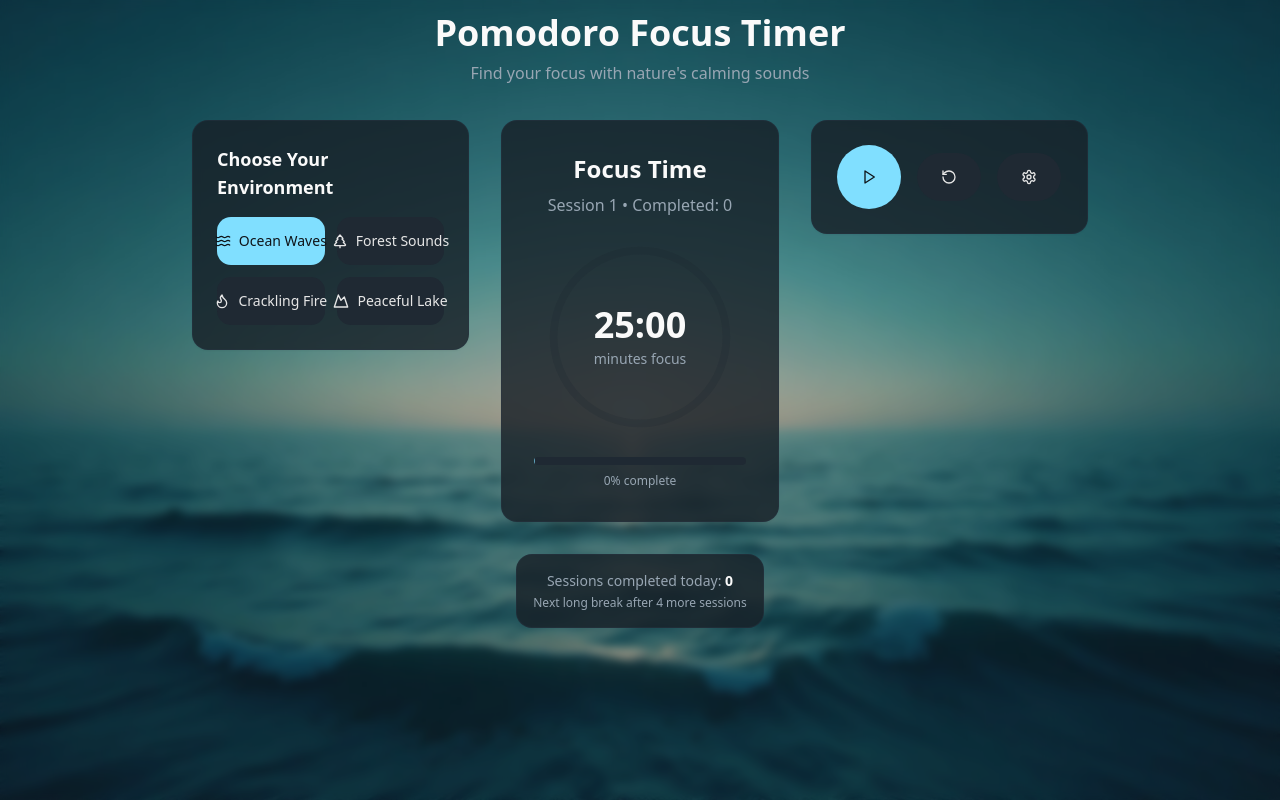
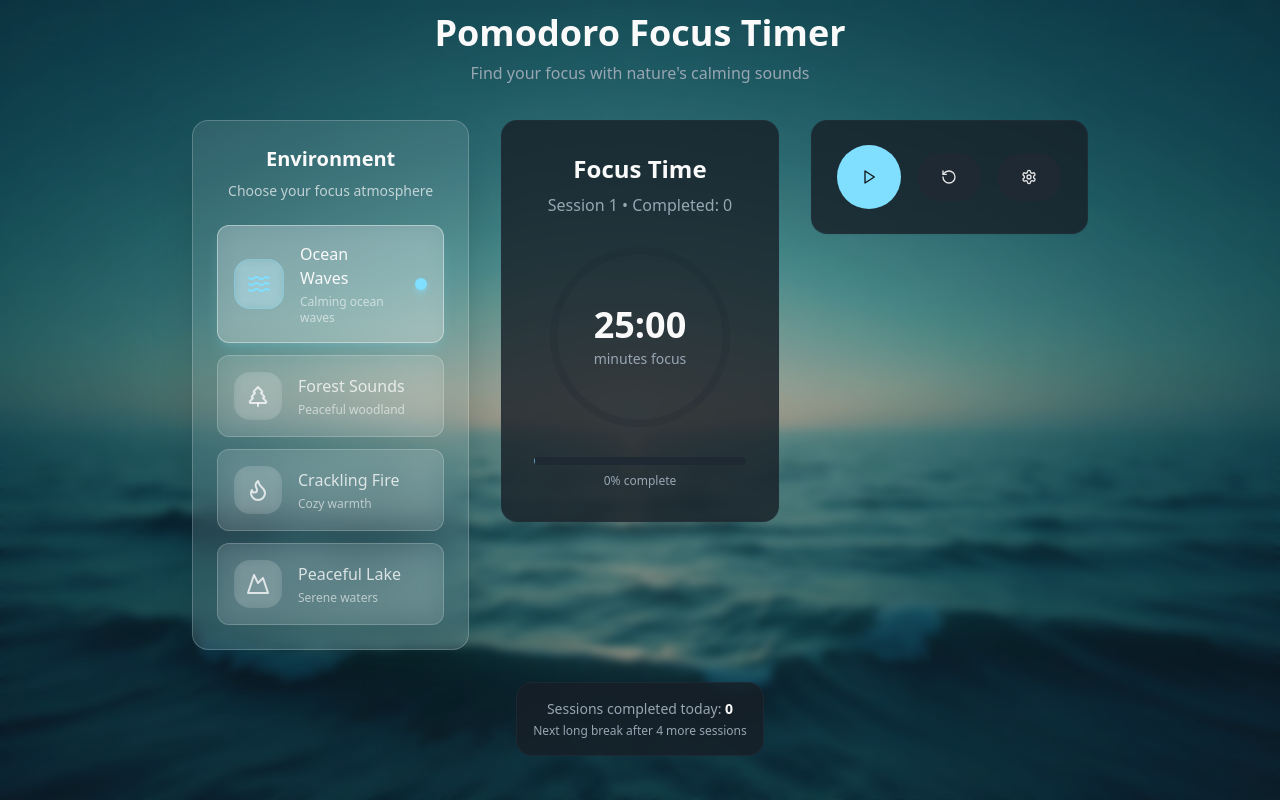
Before and after one commit to dimasmukhlas/webpomodoro, a React (Vite) app: page / in a window 1280 px wide. Built offline with nearby package versions, Linux system fonts and the light colour scheme.

Commit message:
Refactor: Improve theme selection UI
Enhance the theme selection interface for a tidier appearance and a more glassy aesthetic.

```diff
--- a/src/components/timer/ThemeSelector.tsx
+++ b/src/components/timer/ThemeSelector.tsx
@@ -13,31 +13,71 @@ export const ThemeSelector = ({ currentTheme, onThemeChange, themes }: ThemeSele
   const getThemeIcon = (theme: ThemeName) => {
     switch (theme) {
       case 'sea':
-        return <Waves className="w-5 h-5" />;
+        return <Waves className="w-6 h-6" />;
       case 'forest':
-        return <TreePine className="w-5 h-5" />;
+        return <TreePine className="w-6 h-6" />;
       case 'woodfire':
-        return <Flame className="w-5 h-5" />;
+        return <Flame className="w-6 h-6" />;
       case 'lake':
-        return <Mountain className="w-5 h-5" />;
+        return <Mountain className="w-6 h-6" />;
     }
   };
 
   return (
-    <Card className="p-6 backdrop-blur-sm bg-card/80 border-border/50">
-      <h3 className="text-lg font-semibold text-foreground mb-4">Choose Your Environment</h3>
-      <div className="grid grid-cols-2 gap-3">
+    <Card className="p-6 backdrop-blur-lg bg-white/10 border-white/20 shadow-2xl">
+      <div className="space-y-6">
+        <div className="text-center">
+          <h3 className="text-xl font-semibold text-foreground mb-2">Environment</h3>
+          <p className="text-sm text-foreground/70">Choose your focus atmosphere</p>
+        </div>
+
+        <div className="space-y-3">
           {Object.entries(themes).map(([key, theme]) => (
-          <Button
+            <button
               key={key}
-            variant={currentTheme === key ? "default" : "secondary"}
               onClick={() => onThemeChange(key as ThemeName)}
-            className="flex items-center gap-2 h-12 transition-theme"
+              className={`
+                w-full p-4 rounded-xl backdrop-blur-md transition-all duration-300
+                border border-white/20 group hover:scale-105 hover:bg-white/20
+                ${currentTheme === key
+                  ? 'bg-white/25 border-white/40 shadow-lg shadow-primary/20'
+                  : 'bg-white/10 hover:bg-white/15'
+                }
+              `}
             >
+              <div className="flex items-center space-x-4">
+                <div className={`
+                  p-3 rounded-lg backdrop-blur-sm transition-colors duration-300
+                  ${currentTheme === key
+                    ? 'bg-primary/20 text-primary border border-primary/30'
+                    : 'bg-white/10 text-foreground/80 group-hover:bg-white/20'
+                  }
+                `}>
                   {getThemeIcon(key as ThemeName)}
+                </div>
+
+                <div className="flex-1 text-left">
+                  <h4 className={`
+                    font-medium transition-colors duration-300
+                    ${currentTheme === key ? 'text-foreground' : 'text-foreground/80'}
+                  `}>
                     {theme.displayName}
-          </Button>
+                  </h4>
+                  <p className="text-xs text-foreground/60 mt-1">
+                    {key === 'sea' && 'Calming ocean waves'}
+                    {key === 'forest' && 'Peaceful woodland'}
+                    {key === 'woodfire' && 'Cozy warmth'}
+                    {key === 'lake' && 'Serene waters'}
+                  </p>
+                </div>
+
+                {currentTheme === key && (
+                  <div className="w-3 h-3 rounded-full bg-primary shadow-md shadow-primary/50" />
+                )}
+              </div>
+            </button>
           ))}
+        </div>
       </div>
     </Card>
   );
```
Lines whose indentation alone changed are shown as unchanged.
